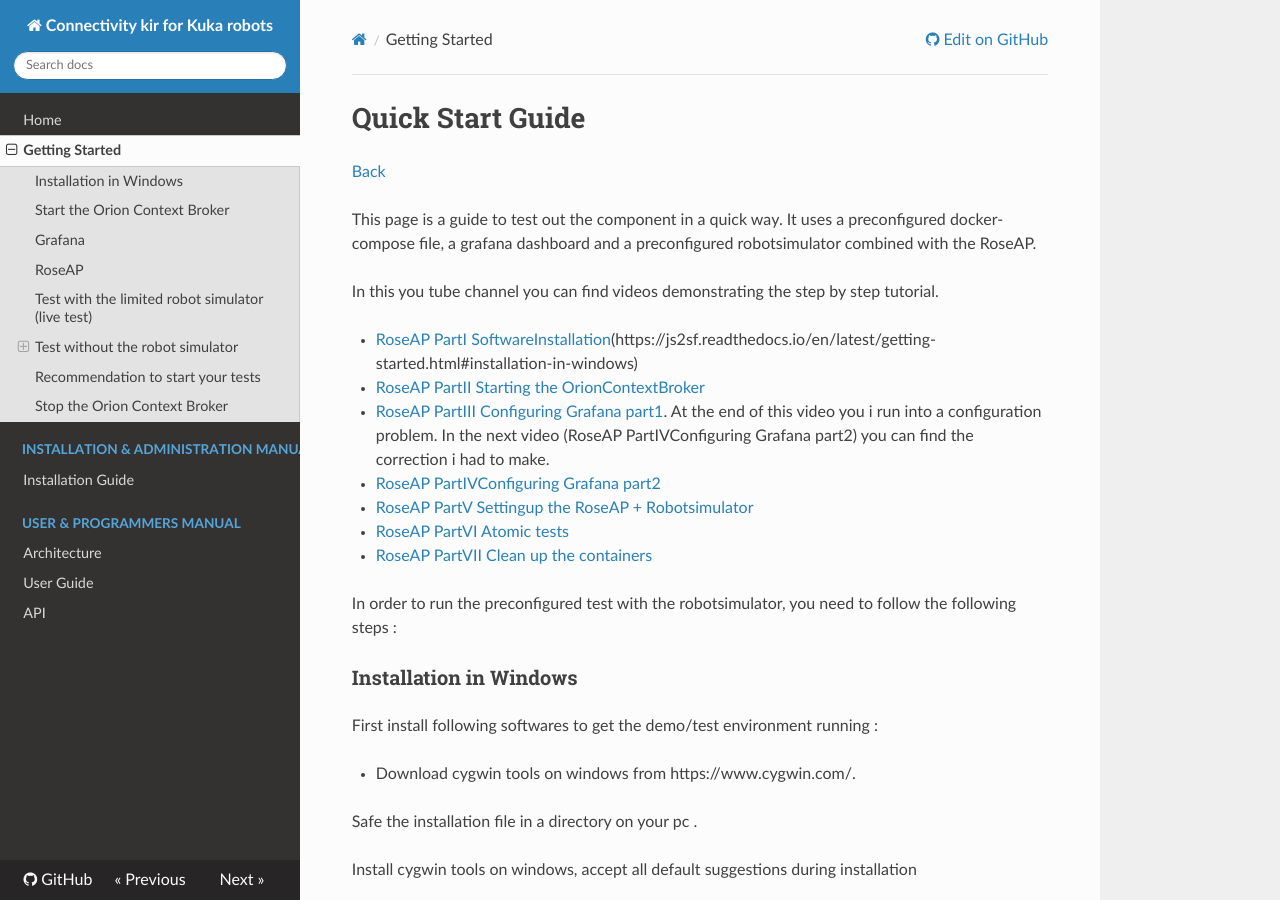
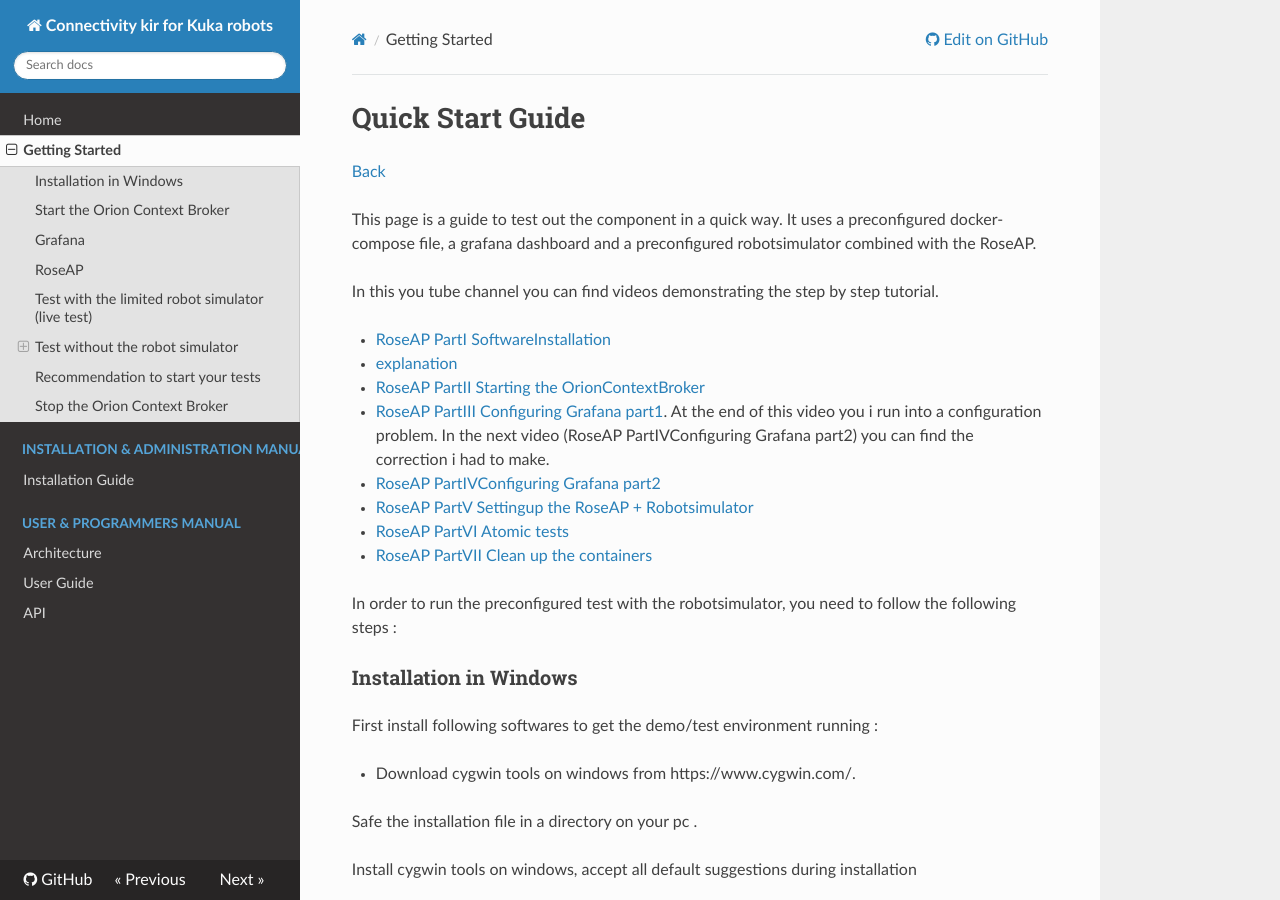
Before and after one commit to ramp-eu/JS2SF, an MkDocs documentation site: the page built from docs/getting-started.md, in a window 1280 px wide and 900 px high. Built offline with MkDocs 1.6.1, drawn with Linux system fonts in a browser that asks for light colours; nearby versions of some CDN libraries; old or Windows-style settings are respelled for this version of MkDocs.

Commit message:
Update getting-started.md

```diff
--- a/docs/getting-started.md
+++ b/docs/getting-started.md
@@ -6,7 +6,8 @@
 
 In this you tube channel you can find videos demonstrating the step by step tutorial.
 
-- [RoseAP PartI SoftwareInstallation](https://www.youtube.com/watch?v=npqQ6tkVAN0)(https://js2sf.readthedocs.io/en/latest/getting-started.html#installation-in-windows)
+- [RoseAP PartI SoftwareInstallation](https://www.youtube.com/watch?v=npqQ6tkVAN0)
+- [explanation](https://js2sf.readthedocs.io/en/latest/getting-started.html#installation-in-windows)
 - [RoseAP PartII Starting the OrionContextBroker](https://www.youtube.com/watch?v=CTJp41MulPg)
 - [RoseAP PartIII Configuring Grafana part1](https://www.youtube.com/watch?v=ISLZedSzbX0). At the end of this video you i run into a configuration problem. In the next video (RoseAP PartIVConfiguring Grafana part2) you can find the correction i had to make.
 - [RoseAP PartIVConfiguring Grafana part2](https://www.youtube.com/watch?v=vVRnSDgO8ZU)
```
